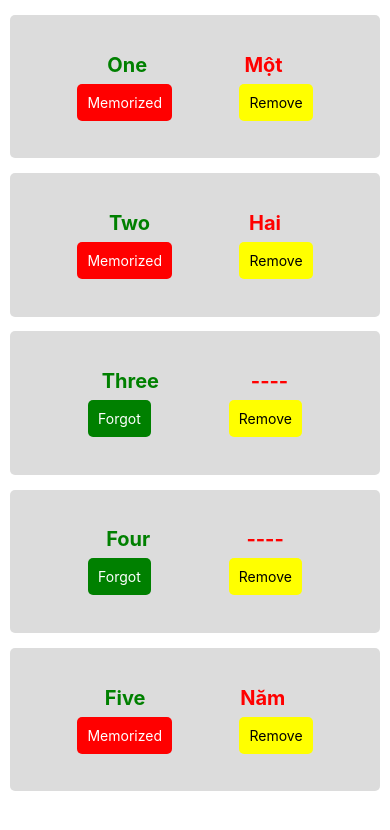
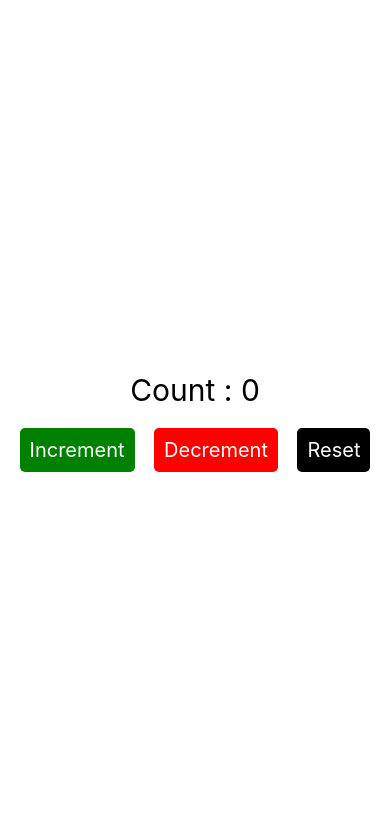
Before and after one commit to trongho169/Re_Working, a React Native app: screen / in a window 390 px wide. Shown: the top 830 px of the page. Built offline with nearby package versions, Linux system fonts and the light colour scheme.

Commit message:
update code

```diff
--- a/App.js
+++ b/App.js
@@ -2,12 +2,13 @@
 import React, {Component} from 'react';
 import {Text, View, SafeAreaView} from 'react-native';
 import Main from './src/screens/Main';
-
+import Box from './src/components/Box';
 export default class App extends Component {
   render() {
     return (
       <SafeAreaView style={{flex: 1}}>
-        <Main />
+        {/* <Main /> */}
+        <Box />
       </SafeAreaView>
     );
   }
--- /dev/null
+++ b/src/components/Box.js
@@ -0,0 +1,50 @@
+/* eslint-disable react-native/no-inline-styles */
+import React, {Component} from 'react';
+import {Text, View, TouchableOpacity} from 'react-native';
+
+export default class Box extends Component {
+  constructor(props) {
+    super(props);
+    this.state = {
+      count: 0,
+    };
+  }
+  render() {
+    return (
+      <View
+        style={{flex: 1, flexDirection: 'column', justifyContent: 'center'}}>
+        <Text style={{alignSelf: 'center', fontSize: 30}}>
+          Count : {this.state.count}
+        </Text>
+        <View
+          style={{
+            flexDirection: 'row',
+            justifyContent: 'space-evenly',
+            marginTop: 20,
+          }}>
+          <TouchableOpacity
+            onPress={() => {
+              this.setState({count: this.state.count + 1});
+            }}
+            style={{padding: 10, backgroundColor: 'green', borderRadius: 5}}>
+            <Text style={{fontSize: 20, color: 'white'}}>Increment</Text>
+          </TouchableOpacity>
+          <TouchableOpacity
+            onPress={() => {
+              this.setState({count: this.state.count - 1});
+            }}
+            style={{padding: 10, backgroundColor: 'red', borderRadius: 5}}>
+            <Text style={{fontSize: 20, color: 'white'}}>Decrement</Text>
+          </TouchableOpacity>
+          <TouchableOpacity
+            onPress={() => {
+              this.setState({count: 0});
+            }}
+            style={{padding: 10, backgroundColor: 'black', borderRadius: 5}}>
+            <Text style={{fontSize: 20, color: 'white'}}>Reset</Text>
+          </TouchableOpacity>
+        </View>
+      </View>
+    );
+  }
+}
--- a/src/screens/Main.js
+++ b/src/screens/Main.js
@@ -91,12 +91,12 @@ const styles = StyleSheet.create({
     elevation: 1,
     borderRadius: 5,
   },
-  //set vị trí One Một
+  //set vị trí One Một trong 1 view
   containerText: {
     flexDirection: 'row',
     justifyContent: 'space-evenly',
   },
-  //set khung viền nút
+  //set vị trí nút nhấn trong 1 view
   containerTouchable: {
     marginTop: 7,
     flexDirection: 'row',
```
